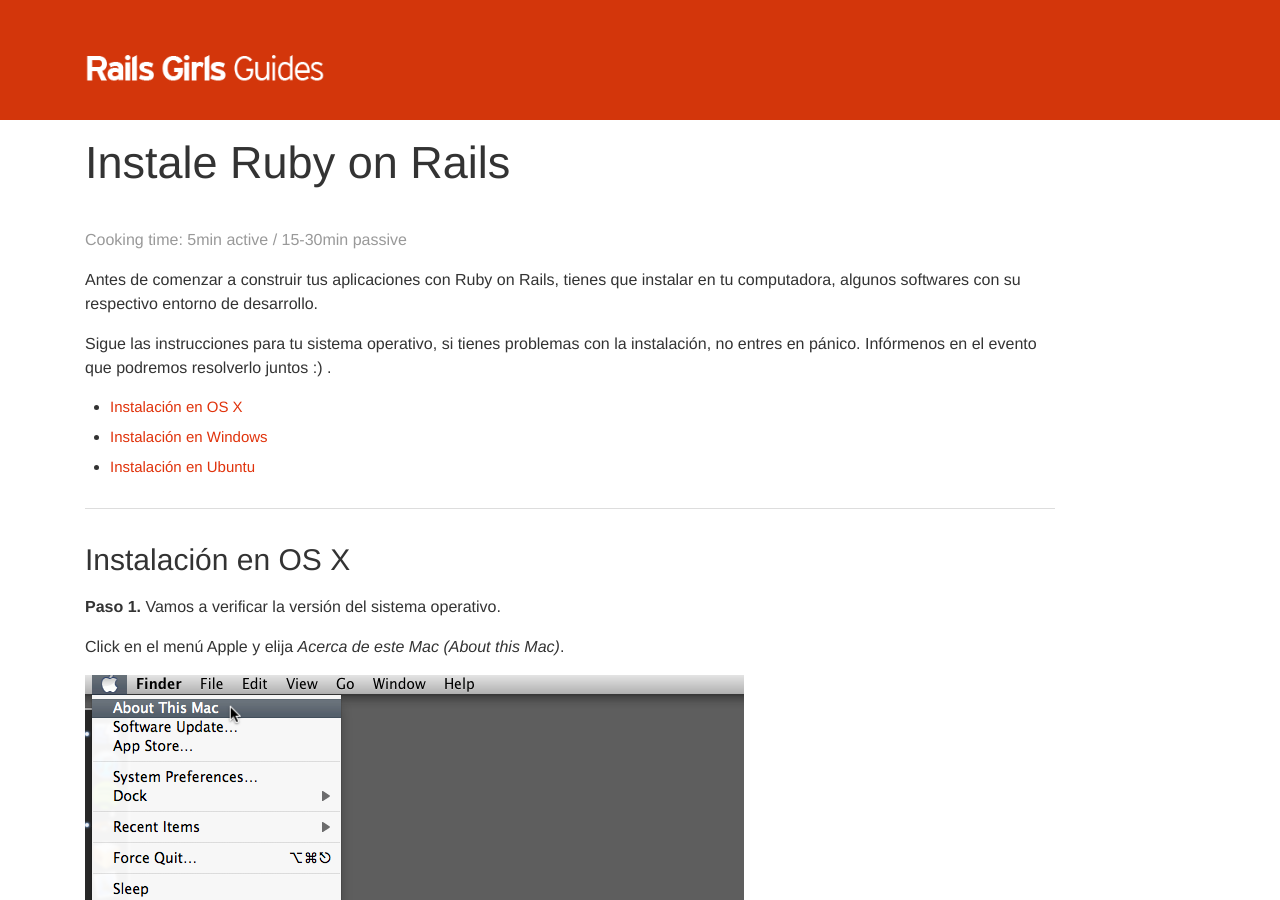
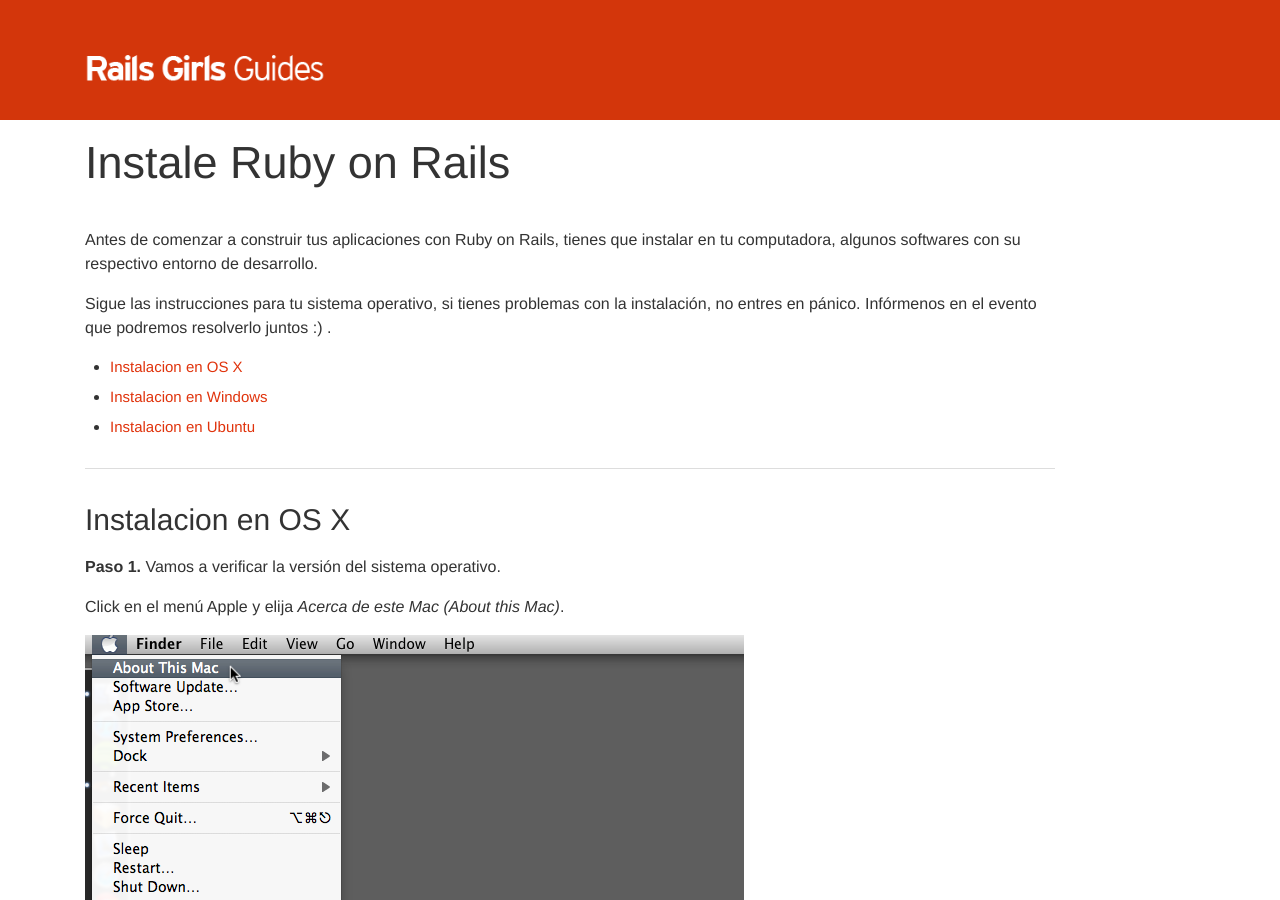
Before and after one commit to railsgirls/guides.railsgirls.com, a Jekyll site: the page built from _posts/2012-04-18-install.markdown, in a window 1280 px wide and 900 px high. Built offline with Jekyll 4.4.1, drawn with Linux system fonts in a browser that asks for light colours; nearby versions of some CDN libraries; Markdown is read by kramdown in place of the engine named in the settings; some of the changed text lies outside the part shown.

Commit message:
problemas con tildes en anchors

```diff
--- a/_layouts/default.html
+++ b/_layouts/default.html
@@ -1,5 +1,5 @@
 <!doctype html>
-<html lang="en">
+<html lang="es">
   <head>
     <meta charset="utf-8" />
     <title>{{ page.title }} - Rails Girls</title>
--- a/_posts/2012-04-18-install.markdown
+++ b/_posts/2012-04-18-install.markdown
@@ -5,19 +5,19 @@
 ---
 
 # Instale Ruby on Rails
-<span class="muted">Cooking time: 5min active / 15-30min passive</span>
+<!-- <span class="muted">Cooking time: 5min active / 15-30min passive</span> -->
 
 Antes de comenzar a construir tus aplicaciones con Ruby on Rails, tienes que instalar en tu computadora, algunos softwares con su respectivo entorno de desarrollo.
 
 Sigue las instrucciones para tu sistema operativo, si tienes problemas con la instalación, no entres en pánico. Infórmenos en el evento que podremos resolverlo juntos :) .
 
-* [Instalación en OS X](#setup_for_os_x)
-* [Instalación en Windows](#setup_for_windows)
-* [Instalación en Ubuntu](#setup_for_ubuntu)
+* [Instalacion en OS X](#instalacion_en_os_x)
+* [Instalacion en Windows](#instalacion_en_windows)
+* [Instalacion en Ubuntu](#instalacion_en_ubuntu)
 
 <hr />
 
-## Instalación en OS X
+## Instalacion en OS X
 
 **Paso 1.** Vamos a verificar la versión del sistema operativo.
 
@@ -44,7 +44,7 @@
 
 <hr />
 
-## Instalación en Windows
+## Instalacion en Windows
 
 Descarga [RailsInstaller](http://rubyforge.org/frs/download.php/76855/railsinstaller-2.2.0.exe) y ejecutelo. Siga las instrucciones usando las opciones por defecto.
 
@@ -58,7 +58,7 @@
 
 <hr />
 
-## Instalación en Ubuntu
+## Instalacion en Ubuntu
 
 Para instalar Ruby on Rails sólo necesita copiar y pegar esta linea en la terminal y presione "Enter". Disfrute los textos volando en su pantalla, esto tomará un poco de tiempo. Recomendamos una bebida refrescante antes de iniciar la instalación.
 
```
